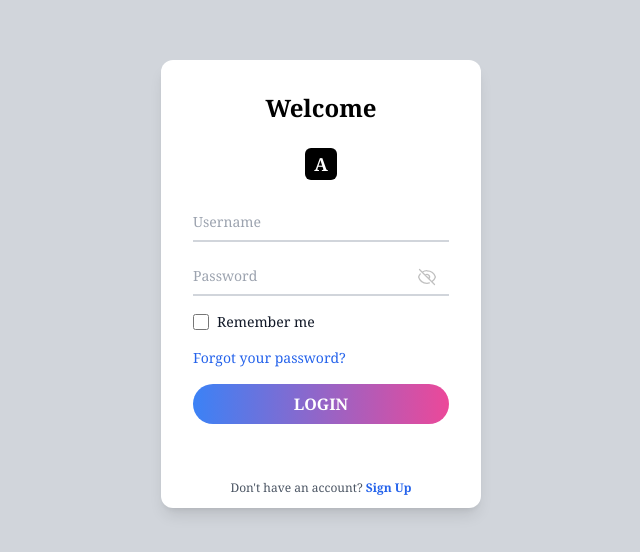
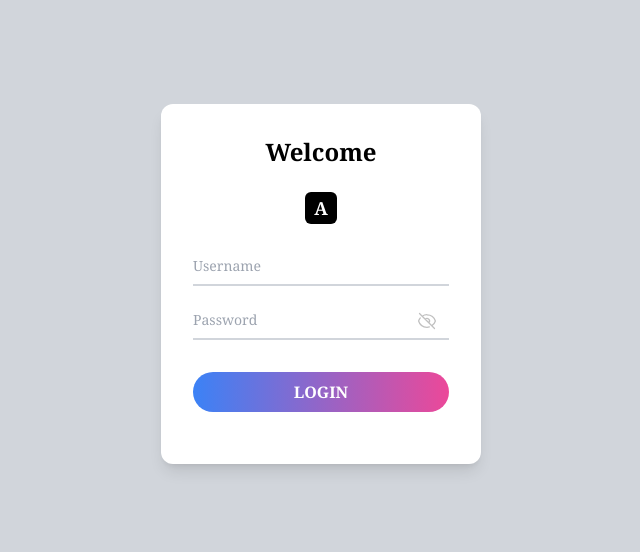
Before and after one commit to 12Edder12/FrontendPatrones, a Next.js app: page /login in a window 1280 px wide. Shown: the part 132-684 px from the top of the page, without its empty margins (319-959 px from the left). Built offline with nearby package versions, Linux system fonts and the light colour scheme.

Commit message:
Modificacion de redireccionamiento de pagina del login

```diff
--- a/src/pages/index.tsx
+++ b/src/pages/index.tsx
@@ -2,6 +2,7 @@
 import { useRouter } from 'next/router';
 import { useEffect } from 'react';
 import { useAuth } from '../context/AuthContext';
+import Login from './login'; // Importa el componente de login
 
 const HomePage = () => {
   const { user } = useAuth();
@@ -14,12 +15,14 @@ const HomePage = () => {
       } else {
         router.push('/user');
       }
-    } else {
-      router.push('/login');
     }
   }, [user, router]);
 
-  return <div>Loading...</div>;
+  if (!user) {
+    return <Login />; // Muestra el componente de login si no hay usuario
+  }
+
+  return <div>Loading...</div>; // Muestra un mensaje de carga mientras se redirige
 };
 
 export default HomePage;
--- a/src/pages/login.tsx
+++ b/src/pages/login.tsx
@@ -95,26 +95,9 @@ const Login = () => {
               </button>
             </div>
           </div>
-          <div className="flex items-center mb-4">
-            <input
-              id="remember_me"
-              type="checkbox"
-              className="h-4 w-4 text-blue-600 focus:ring-blue-500 border-gray-300 rounded font-serif"
-            />
-            <label
-              htmlFor="remember_me"
-              className="ml-2 block text-sm text-gray-900 font-serif"
-            >
-              Remember me
-            </label>
-          </div>
+
           <div className="text-sm">
-            <a
-              href="#"
-              className="text-blue-600 hover:underline font-serif text-sm"
-            >
-              Forgot your password?
-            </a>
+
           </div>
           <div>
             <button
@@ -123,15 +106,6 @@ const Login = () => {
             >
               LOGIN
             </button>
-            <p className="mt-4 text-center text-gray-600 font-serif text-xs">
-              Don't have an account?{" "}
-              <a
-                href="#"
-                className="font-bold text-blue-600 hover:underline font-serif text-xs"
-              >
-                Sign Up
-              </a>
-            </p>
           </div>
         </form>
       </div>
```
